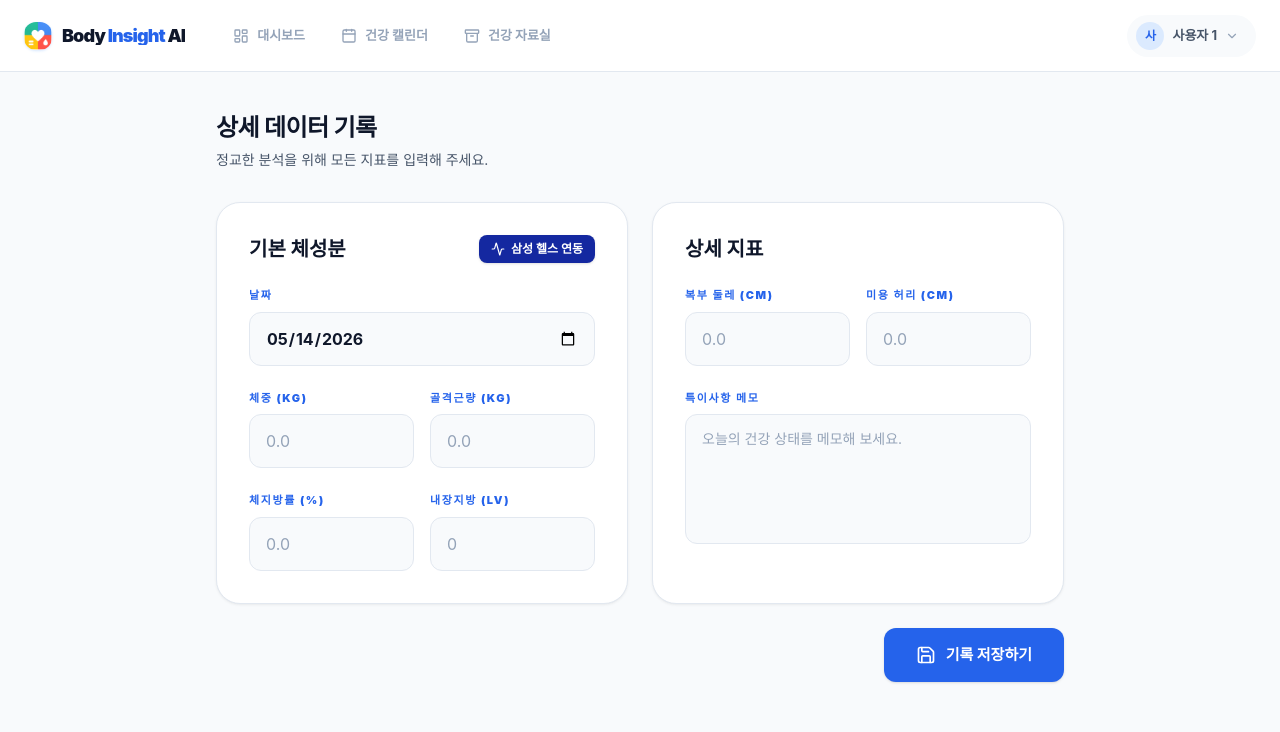
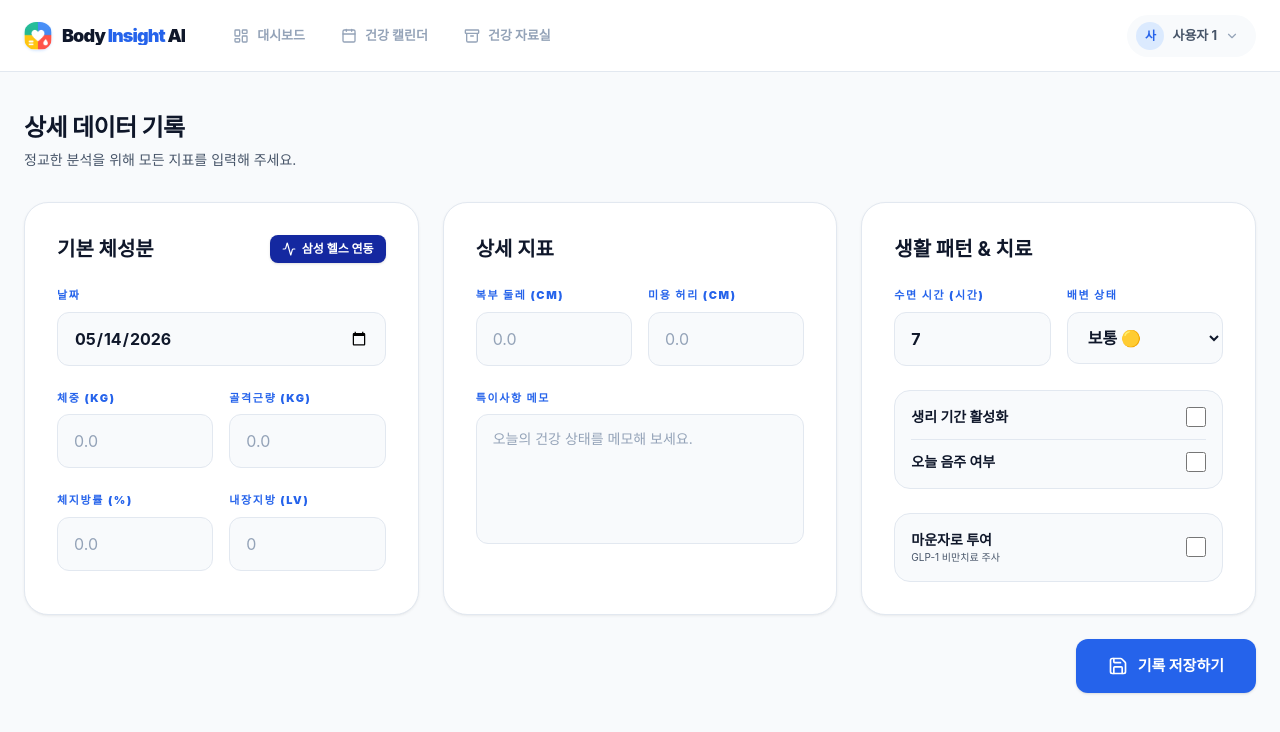
Before and after one commit to cathy-park/body-insight-ai, a Next.js app: page /input in a window 1280 px wide. Shown: the top 732 px of the page. Built offline with nearby package versions, Linux system fonts and the light colour scheme.

Commit message:
feat: support Mounjaro tracking and visualize correlation with weight chart

```diff
--- a/src/app/input/page.tsx
+++ b/src/app/input/page.tsx
@@ -25,13 +25,17 @@ export default function InputPage() {
     alcohol_flag: false,
     bowel_condition: 'normal',
     period_flag: false,
+    mounjaro_flag: false,
+    mounjaro_dose: 0,
     memo: '',
   });
 
-  const handleChange = (e: React.ChangeEvent<HTMLInputElement | HTMLTextAreaElement>) => {
+  const handleChange = (e: React.ChangeEvent<HTMLInputElement | HTMLTextAreaElement | HTMLSelectElement>) => {
     const { name, value, type } = e.target;
     let parsedValue: any = value;
-    if (type === 'number') {
+    if (type === 'checkbox') {
+      parsedValue = (e.target as HTMLInputElement).checked;
+    } else if (type === 'number') {
       parsedValue = value === '' ? 0 : parseFloat(value);
     }
     setFormData((prev) => ({ ...prev, [name]: parsedValue }));
@@ -117,14 +121,14 @@ export default function InputPage() {
   const labelClass = "block text-[11px] font-black uppercase tracking-[0.15em] text-[var(--accent)] mb-2";
 
   return (
-    <div className="max-w-4xl mx-auto pt-[112px] px-4 sm:px-6 pb-24">
+    <div className="max-w-7xl mx-auto pt-[112px] px-4 sm:px-6 pb-24">
       <header className="mb-8">
         <h1 className="text-2xl font-bold text-[var(--text-primary)] tracking-tight">상세 데이터 기록</h1>
         <p className="text-sm text-[var(--text-secondary)] mt-1.5">정교한 분석을 위해 모든 지표를 입력해 주세요.</p>
       </header>
 
       <form onSubmit={handleSubmit} className="space-y-6" noValidate>
-        <div className="grid grid-cols-1 md:grid-cols-2 gap-6">
+        <div className="grid grid-cols-1 lg:grid-cols-3 gap-6">
 
           {/* 기본 체성분 */}
           <section aria-labelledby="basic-section" className="bg-[var(--surface-1)] p-8 rounded-3xl border border-[var(--border)] shadow-[var(--shadow-card)] space-y-6">
@@ -265,6 +269,105 @@ export default function InputPage() {
               />
             </div>
           </section>
+
+          {/* 생활 패턴 & 치료 기록 */}
+          <section aria-labelledby="lifestyle-section" className="bg-[var(--surface-1)] p-8 rounded-3xl border border-[var(--border)] shadow-[var(--shadow-card)] space-y-6">
+            <h2 id="lifestyle-section" className="text-xl font-bold text-[var(--text-primary)]">생활 패턴 & 치료</h2>
+
+            <div className="grid grid-cols-2 gap-4">
+              <div>
+                <label htmlFor="sleep_hours" className={labelClass}>수면 시간 (시간)</label>
+                <input
+                  id="sleep_hours"
+                  type="number"
+                  step="0.5"
+                  name="sleep_hours"
+                  value={formData.sleep_hours || ''}
+                  onChange={handleChange}
+                  className={inputClass}
+                  placeholder="7.0"
+                  inputMode="decimal"
+                />
+              </div>
+              <div>
+                <label htmlFor="bowel_condition" className={labelClass}>배변 상태</label>
+                <select
+                  id="bowel_condition"
+                  name="bowel_condition"
+                  value={formData.bowel_condition}
+                  onChange={handleChange}
+                  className={inputClass}
+                >
+                  <option value="good">좋음 🟢</option>
+                  <option value="normal">보통 🟡</option>
+                  <option value="bad">나쁨 🔴</option>
+                </select>
+              </div>
+            </div>
+
+            <div className="space-y-3 bg-[var(--surface-2)] p-4 rounded-2xl border border-[var(--border)]">
+              <div className="flex items-center justify-between">
+                <label htmlFor="period_flag" className="text-sm font-bold text-[var(--text-primary)] cursor-pointer">생리 기간 활성화</label>
+                <input
+                  id="period_flag"
+                  type="checkbox"
+                  name="period_flag"
+                  checked={formData.period_flag}
+                  onChange={handleChange}
+                  className="w-5 h-5 rounded-md accent-[var(--accent)] cursor-pointer"
+                />
+              </div>
+              <div className="flex items-center justify-between border-t border-[var(--border)] pt-3">
+                <label htmlFor="alcohol_flag" className="text-sm font-bold text-[var(--text-primary)] cursor-pointer">오늘 음주 여부</label>
+                <input
+                  id="alcohol_flag"
+                  type="checkbox"
+                  name="alcohol_flag"
+                  checked={formData.alcohol_flag}
+                  onChange={handleChange}
+                  className="w-5 h-5 rounded-md accent-[var(--accent)] cursor-pointer"
+                />
+              </div>
+            </div>
+
+            <div className="bg-[var(--surface-2)] p-4 rounded-2xl border border-[var(--border)] space-y-4">
+              <div className="flex items-center justify-between">
+                <div className="flex flex-col">
+                  <label htmlFor="mounjaro_flag" className="text-sm font-bold text-[var(--text-primary)] cursor-pointer">마운자로 투여</label>
+                  <span className="text-[10px] text-[var(--text-secondary)]">GLP-1 비만치료 주사</span>
+                </div>
+                <input
+                  id="mounjaro_flag"
+                  type="checkbox"
+                  name="mounjaro_flag"
+                  checked={formData.mounjaro_flag}
+                  onChange={handleChange}
+                  className="w-5 h-5 rounded-md accent-[var(--accent)] cursor-pointer"
+                />
+              </div>
+
+              {formData.mounjaro_flag && (
+                <div className="pt-2 border-t border-[var(--border)] animate-in fade-in duration-200">
+                  <label htmlFor="mounjaro_dose" className={labelClass}>투여 용량 (mg)</label>
+                  <select
+                    id="mounjaro_dose"
+                    name="mounjaro_dose"
+                    value={formData.mounjaro_dose}
+                    onChange={handleChange}
+                    className="w-full px-3 py-2.5 bg-[var(--surface-1)] border border-[var(--border)] rounded-xl font-bold text-[var(--text-primary)]"
+                  >
+                    <option value={0}>용량 선택</option>
+                    <option value={2.5}>2.5 mg</option>
+                    <option value={5.0}>5.0 mg</option>
+                    <option value={7.5}>7.5 mg</option>
+                    <option value={10.0}>10.0 mg</option>
+                    <option value={12.5}>12.5 mg</option>
+                    <option value={15.0}>15.0 mg</option>
+                  </select>
+                </div>
+              )}
+            </div>
+          </section>
         </div>
 
         <div className="flex justify-end">
--- a/src/components/Charts.tsx
+++ b/src/components/Charts.tsx
@@ -10,6 +10,7 @@ import {
   CartesianGrid,
   Tooltip,
   ResponsiveContainer,
+  ReferenceLine,
 } from 'recharts';
 
 interface ChartsProps {
@@ -55,10 +56,40 @@ export function Charts({ filteredRecords }: ChartsProps) {
         </div>
         <div className="flex-1 w-full min-h-0">
           <ResponsiveContainer width="100%" height="100%">
-            <BarChart data={chartRecords} margin={{ top: 10, right: 10, bottom: 0, left: -20 }} barSize={12}>
+            <BarChart data={chartRecords} margin={{ top: 25, right: 10, bottom: 0, left: -20 }} barSize={12}>
               <CartesianGrid strokeDasharray="3 3" stroke="var(--border-subtle)" vertical={false} />
               <XAxis dataKey="date" tick={axisStyle} tickLine={false} axisLine={false} />
               <YAxis tick={axisStyle} tickLine={false} axisLine={false} domain={['dataMin - 5', 'dataMax + 5']} />
+
+              {/* 생리 기간 연동 배경 표시 */}
+              {chartRecords.map((r, idx) => r.period_flag ? (
+                <ReferenceLine
+                  key={`period-${idx}`}
+                  x={r.date}
+                  stroke="rgba(244, 63, 94, 0.2)"
+                  strokeWidth={24}
+                  isFront={false}
+                />
+              ) : null)}
+
+              {/* 마운자로 투여일 연동 점선 및 주사기 표시 */}
+              {chartRecords.map((r, idx) => r.mounjaro_flag ? (
+                <ReferenceLine
+                  key={`mounjaro-${idx}`}
+                  x={r.date}
+                  stroke="#f59e0b"
+                  strokeDasharray="4 4"
+                  strokeWidth={1.5}
+                  label={{
+                    value: `💉 ${r.mounjaro_dose}mg`,
+                    position: 'top',
+                    fill: '#d97706',
+                    fontSize: 9,
+                    fontWeight: 'bold'
+                  }}
+                />
+              ) : null)}
+
               <Tooltip
                 cursor={{ fill: 'var(--surface-2)' }}
                 contentStyle={{
--- a/src/types/index.ts
+++ b/src/types/index.ts
@@ -14,6 +14,8 @@ export interface HealthRecord {
   alcohol_flag: boolean;
   bowel_condition: 'good' | 'normal' | 'bad';
   period_flag: boolean;
+  mounjaro_flag?: boolean;
+  mounjaro_dose?: number; // mg 단위 (ex. 2.5, 5.0, 7.5 등)
   memo: string;
   created_at: string;
 }
```
